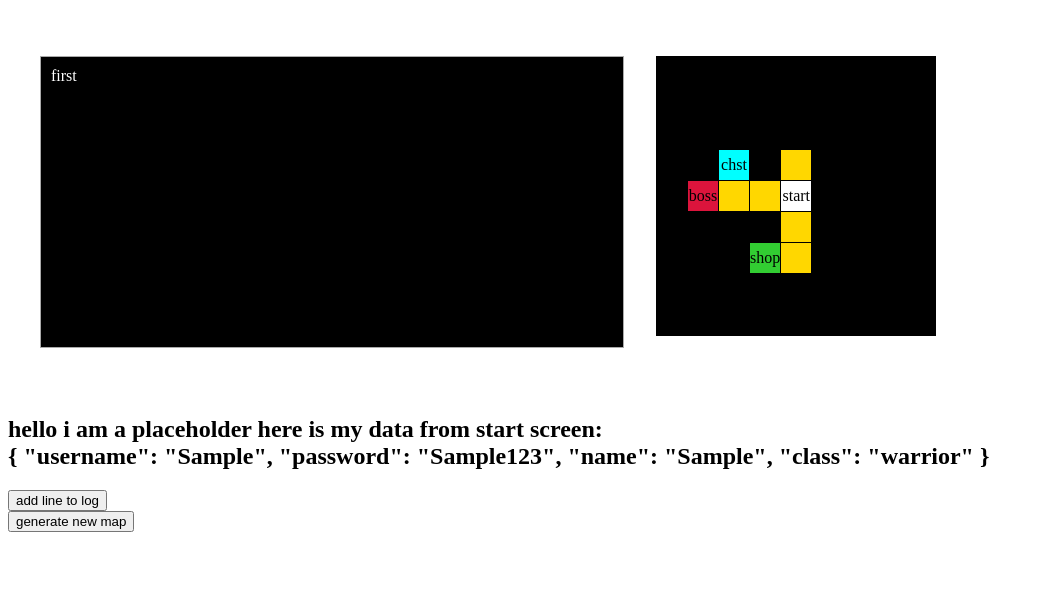
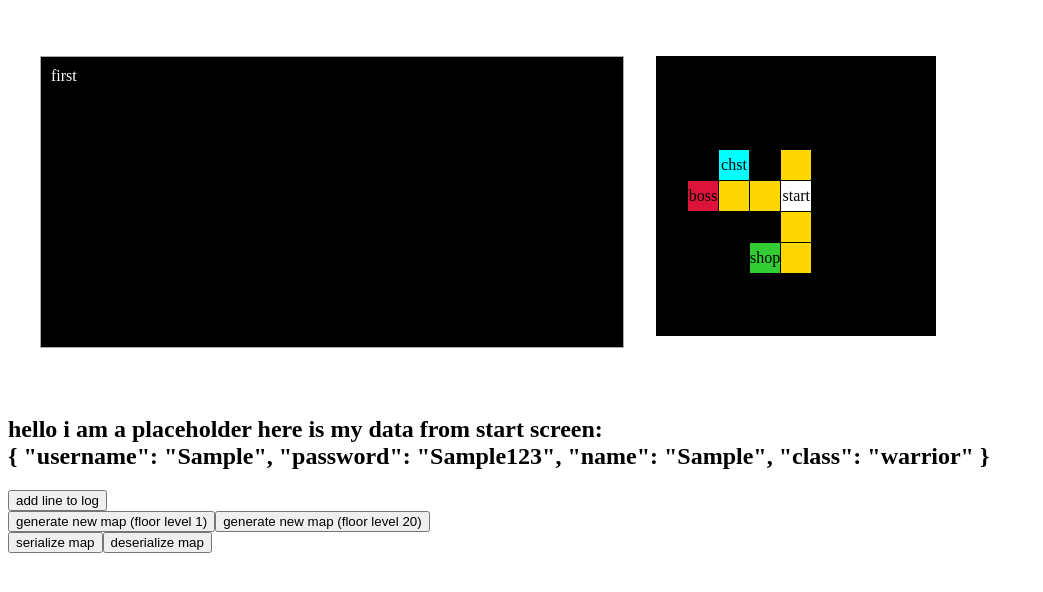
Before and after one commit to gp-kyouma/webdev_rpg, a React app in the folder frontend/: page / in a window 1280 px wide. Both pictures are taken after typing "Sample", "Sample123", "Sample" into the empty fields and a click on the button "Create Character and Start Game". Shown: the top 592 px of the page, without its empty margins (0-1043 px from the left). Built offline with nearby package versions, Linux system fonts and the light colour scheme; the HTML template or start-up script is replaced by a standard one.

Commit message:
map de/serialization

```diff
--- a/frontend/src/components/GameScreen.jsx
+++ b/frontend/src/components/GameScreen.jsx
@@ -19,6 +19,8 @@ export default function GameScreen({data}) {
 
     const [log, setLog] = useState(["first"]);
     const [map, setMap] = useState(maputils.GenerateMap(1));
+
+    const [serial, setSerial] = useState("");//testing map de/serialization
 
     function addToLog(newText) {
         setLog([...log, newText]);
@@ -44,8 +46,24 @@ export default function GameScreen({data}) {
         <br/>
 
         <button type="button" onClick={() => setMap(maputils.GenerateMap(1))}>
-            generate new map
+            generate new map (floor level 1)
         </button>
+
+        <button type="button" onClick={() => setMap(maputils.GenerateMap(20))}>
+            generate new map (floor level 20)
+        </button>
+
+        <br/>
+
+        <button type="button" onClick={() => setSerial(maputils.serialize(map))}>
+            serialize map
+        </button>
+
+        <button type="button" onClick={() => setMap(maputils.deserialize(serial))}>
+            deserialize map
+        </button>
+
+        <pre>{serial}</pre>
         </>
     );
 }
--- a/frontend/src/components/MapUtils.js
+++ b/frontend/src/components/MapUtils.js
@@ -146,5 +146,86 @@ export function GenerateMap(floor) {
         ok = true;
     }
 
+    // every time gamescreen *renders*, this function is run *twice*. why.
+    console.log(serialize(mapData))
+    console.log(floor)
+
     return mapData;
 }
+
+//--------------------------------------------------------------------------------------------
+
+// for saving in database
+
+export function serialize(mapData) {
+    let data = ""
+    for (let y = 0; y < MapHeight; y++) {
+        for (let x = 0; x < MapWidth; x++) {
+            switch (mapData[y][x]) {
+                case TileTypes.NONE:
+                    data += ' '
+                    break;
+
+                case TileTypes.DEFAULT:
+                    data += 'D'
+                    break;
+
+                case TileTypes.START:
+                    data += 'S'
+                    break;
+
+                case TileTypes.TREASURE:
+                    data += 'C'
+                    break;
+
+                case TileTypes.SHOP:
+                    data += '$'
+                    break;
+
+                case TileTypes.BOSS:
+                    data += 'B'
+                    break;
+            }
+        }
+        data += '\n'//for readability. will be discarded in deserialization
+    }
+    return data;
+}
+
+export function deserialize(stringData) {
+    let data = EmptyMap()
+    let string = stringData.split("")
+
+    for (let y = 0; y < MapHeight; y++) {
+        for (let x = 0; x < MapWidth; x++) {
+            let char = string.shift()
+            switch (char) {
+                case ' ':
+                    //data[y][x] = TileTypes.NONE //unnecessary because of EmptyMap()
+                    break;
+
+                case 'D':
+                    data[y][x] = TileTypes.DEFAULT
+                    break;
+
+                case 'S':
+                    data[y][x] = TileTypes.START
+                    break;
+
+                case 'C':
+                    data[y][x] = TileTypes.TREASURE
+                    break;
+
+                case '$':
+                    data[y][x] = TileTypes.SHOP
+                    break;
+
+                case 'B':
+                    data[y][x] = TileTypes.BOSS
+                    break;
+            }
+        }
+        string.shift()// discard newline
+    }
+    return data;
+}
--- a/frontend/src/components/Minimap.jsx
+++ b/frontend/src/components/Minimap.jsx
@@ -61,14 +61,20 @@ function MinimapSquare(data) {
 
 export default function Minimap({mapData, viewData}) {
 
+    // maybe something like
+    // for all xy, data[xy] = [mapdata[xy], viewdata[xy]]
+    // daí não precisa embutir diretamente dentro de mapdata, dá pra juntar aqui
+
     return (
         <div class='child flex-child'>
             <p></p>
             <table class="minimap-grid">
-                {mapData.map(item =>
-                    <tr>
-                        {item.map(i => MinimapSquare(i))}
-                    </tr>)}
+                <tbody>
+                    {mapData.map(item =>
+                        <tr>
+                            {item.map(i => MinimapSquare(i))}
+                        </tr>)}
+                </tbody>
             </table>
         </div>
     );
```
